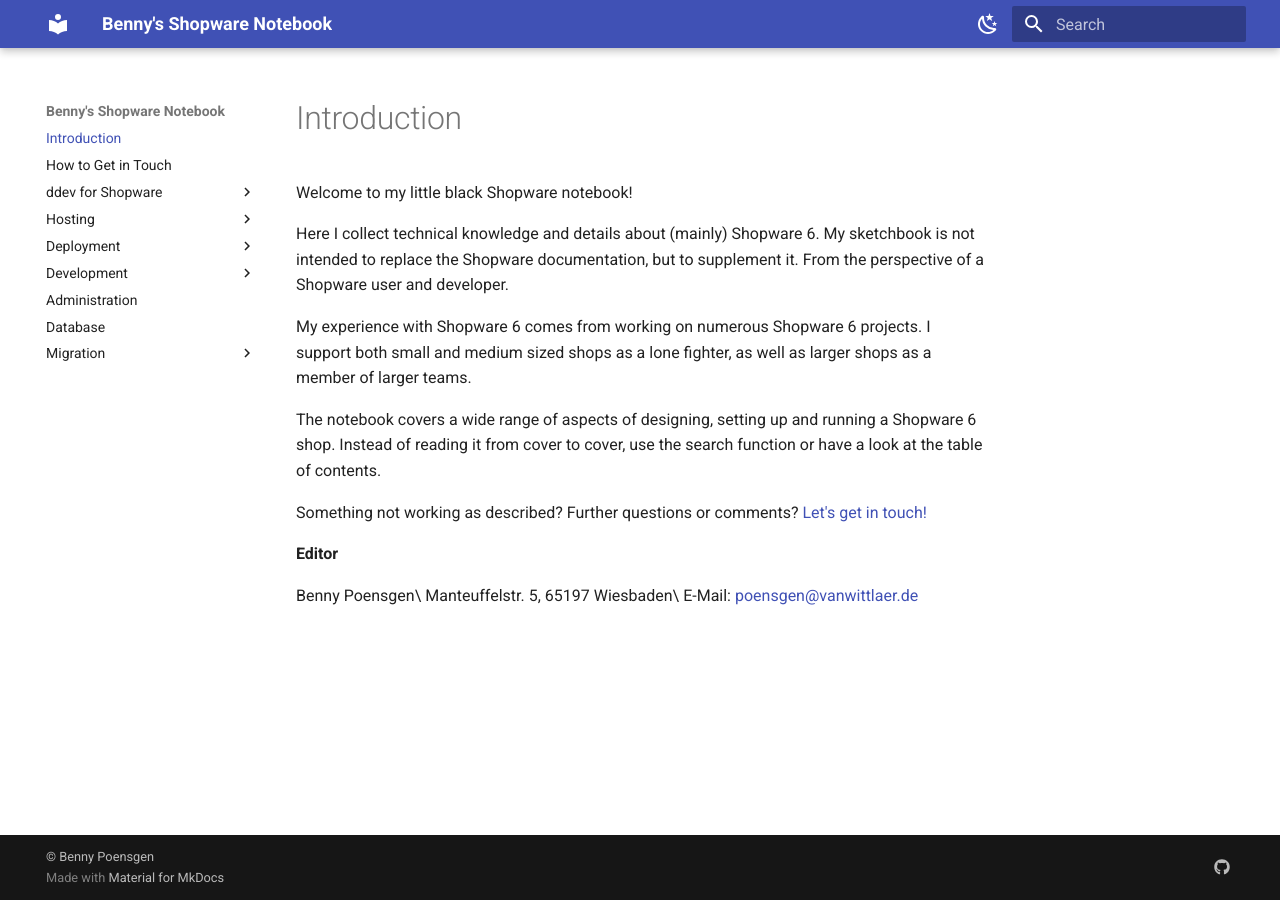
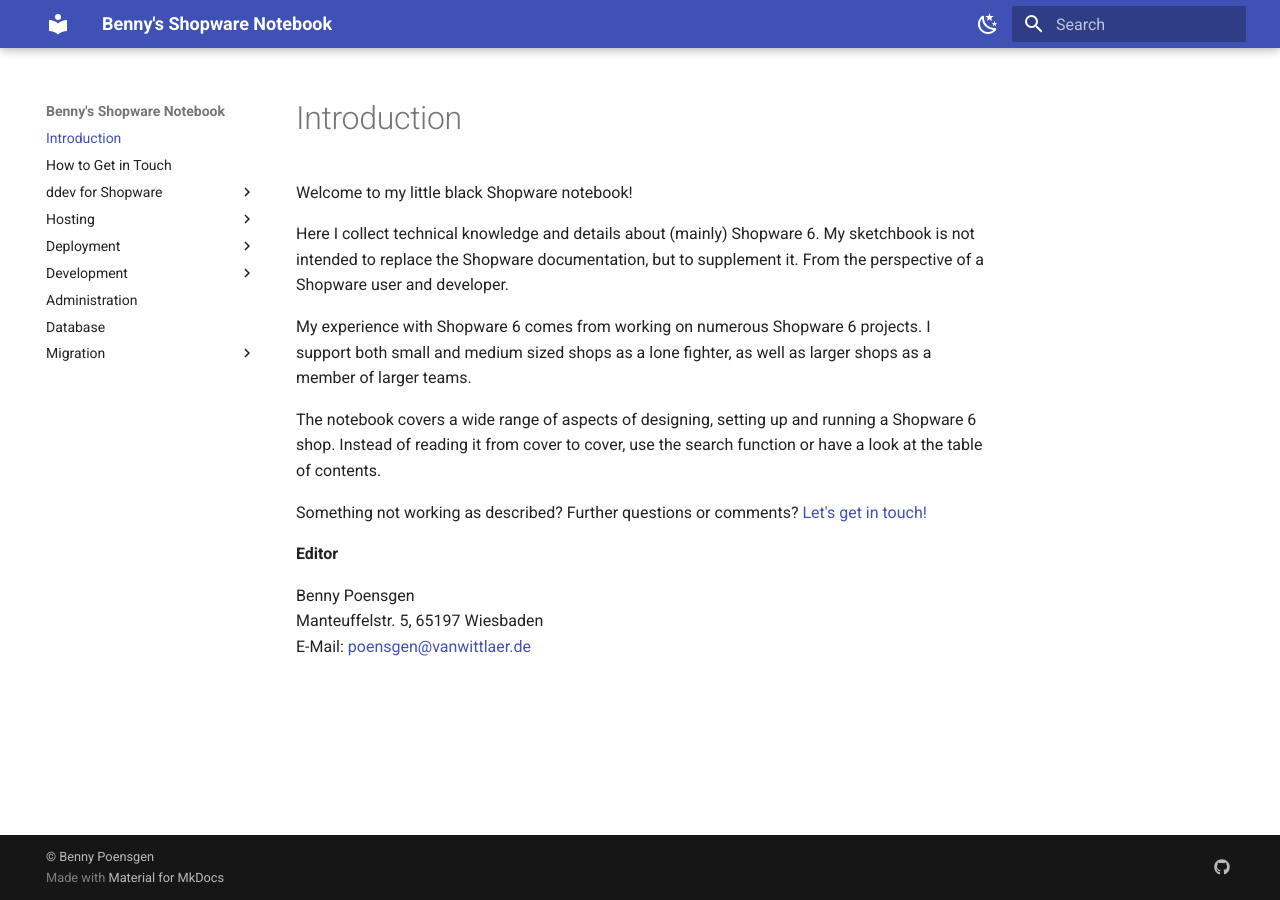
Before and after one commit to vanWittlaer/notebook, an MkDocs documentation site: the page built from docs/index.md, in a window 1280 px wide. Built offline with MkDocs 1.6.1 and Material for MkDocs 9.7.7, drawn with Linux system fonts in a browser that asks for light colours.

```diff
--- a/docs/index.md
+++ b/docs/index.md
@@ -12,6 +12,6 @@ Something not working as described? Further questions or comments? [Let's get in
 
 **Editor**
 
-Benny Poensgen\
-Manteuffelstr. 5, 65197 Wiesbaden\
+Benny Poensgen
+Manteuffelstr. 5, 65197 Wiesbaden
 E-Mail: <poensgen@vanwittlaer.de>
--- a/mkdocs.yml
+++ b/mkdocs.yml
@@ -51,7 +51,13 @@ markdown_extensions:
       anchor_linenums: true
   - pymdownx.superfences
   - pymdownx.inlinehilite
-  - pymdownx.snippets
+  - pymdownx.snippets:
+      # Allow `--8<--` includes to fetch remote URLs. The install.sh gist is the
+      # single source of truth; the install page pulls it at build time so the
+      # embedded script can never drift from the gist. Trade-off: the build now
+      # needs network access — `mkdocs build --strict` in CI fails if the gist
+      # is unreachable.
+      url_download: true
   - pymdownx.details
   - pymdownx.tabbed:
       alternate_style: true
```
Also changed, not shown: docs/ddev-for-shopware/less-than-5-minutes-install-with-ddev-and-symfony-flex.md (+7 -7 lines).
